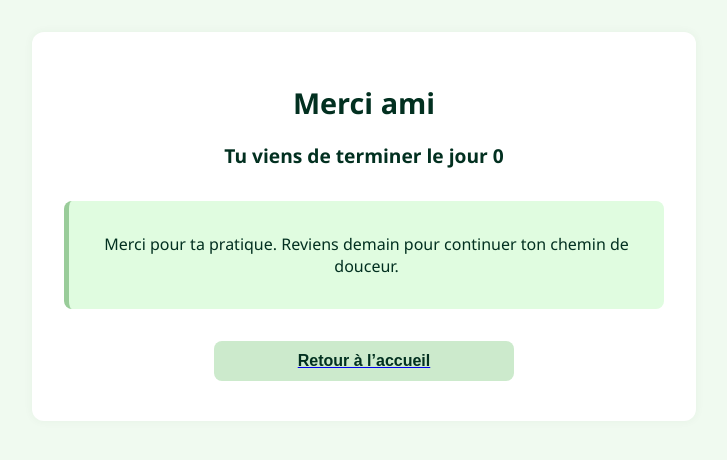
After one commit to iceblink1303/inspirecompassion, a Flask app: page /merci in a window 1280 px wide. The commit adds this page. Shown: the top 460 px of the page, without its empty margins (276-1003 px from the left). Run offline with Flask 3, Linux system fonts and the light colour scheme.

Commit message:
Add files via upload

```diff
--- /dev/null
+++ b/templates/merci.html
@@ -0,0 +1,76 @@
+<!DOCTYPE html>
+<html lang="fr">
+<head>
+    <meta charset="UTF-8">
+    <meta name="viewport" content="width=device-width, initial-scale=1.0">
+    <title>Merci pour ta pratique</title>
+    <link rel="stylesheet" href="{{ url_for('static', filename='style.css') }}">
+    <style>
+        body {
+            background-color: #f0faf0;
+            color: #023020;
+            font-family: 'Segoe UI', sans-serif;
+            padding: 2rem 1rem;
+        }
+        .container {
+            max-width: 600px;
+            margin: auto;
+            background-color: #ffffff;
+            border-radius: 12px;
+            padding: 2rem;
+            box-shadow: 0 0 10px rgba(0, 80, 0, 0.05);
+            text-align: center;
+        }
+        h1 {
+            font-size: 1.8rem;
+        }
+        h2 {
+            font-size: 1.2rem;
+            margin-top: 1rem;
+        }
+        .recompense {
+            margin-top: 2rem;
+            background-color: #e0fce0;
+            padding: 1rem;
+            border-left: 5px solid #99cc99;
+            border-radius: 8px;
+        }
+        button {
+            margin-top: 2rem;
+            padding: 0.7rem 1.5rem;
+            border: none;
+            border-radius: 8px;
+            background-color: #cceacc;
+            color: #023020;
+            font-weight: bold;
+            width: 100%;
+            max-width: 300px;
+            display: block;
+            margin-left: auto;
+            margin-right: auto;
+            cursor: pointer;
+        }
+        button:hover {
+            background-color: #b2d8b2;
+        }
+    </style>
+</head>
+<body>
+    <div class="container">
+        <h1>Merci {{ surnom }}</h1>
+        <h2>Tu viens de terminer le jour {{ jour }}</h2>
+
+        <div class="recompense">
+            {% if recompense %}
+                <p><strong>{{ recompense|safe }}</strong></p>
+            {% else %}
+                <p>Merci pour ta pratique. Reviens demain pour continuer ton chemin de douceur.</p>
+            {% endif %}
+        </div>
+
+        <a href="{{ url_for('accueil') }}">
+            <button>Retour à l’accueil</button>
+        </a>
+    </div>
+</body>
+</html>
```
Also changed, not shown: templates/accueil.html (+7 -8 lines), templates/pratique.html (+52 -16 lines).
